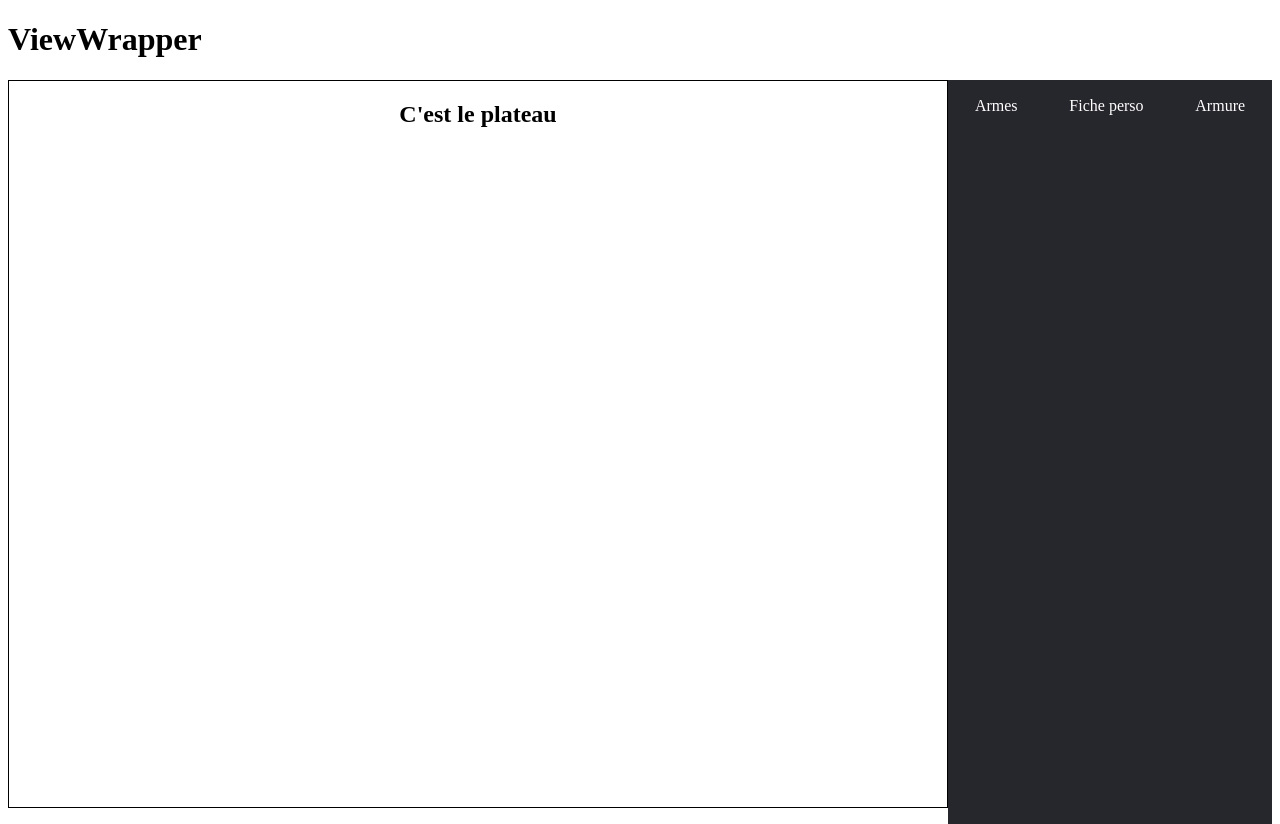
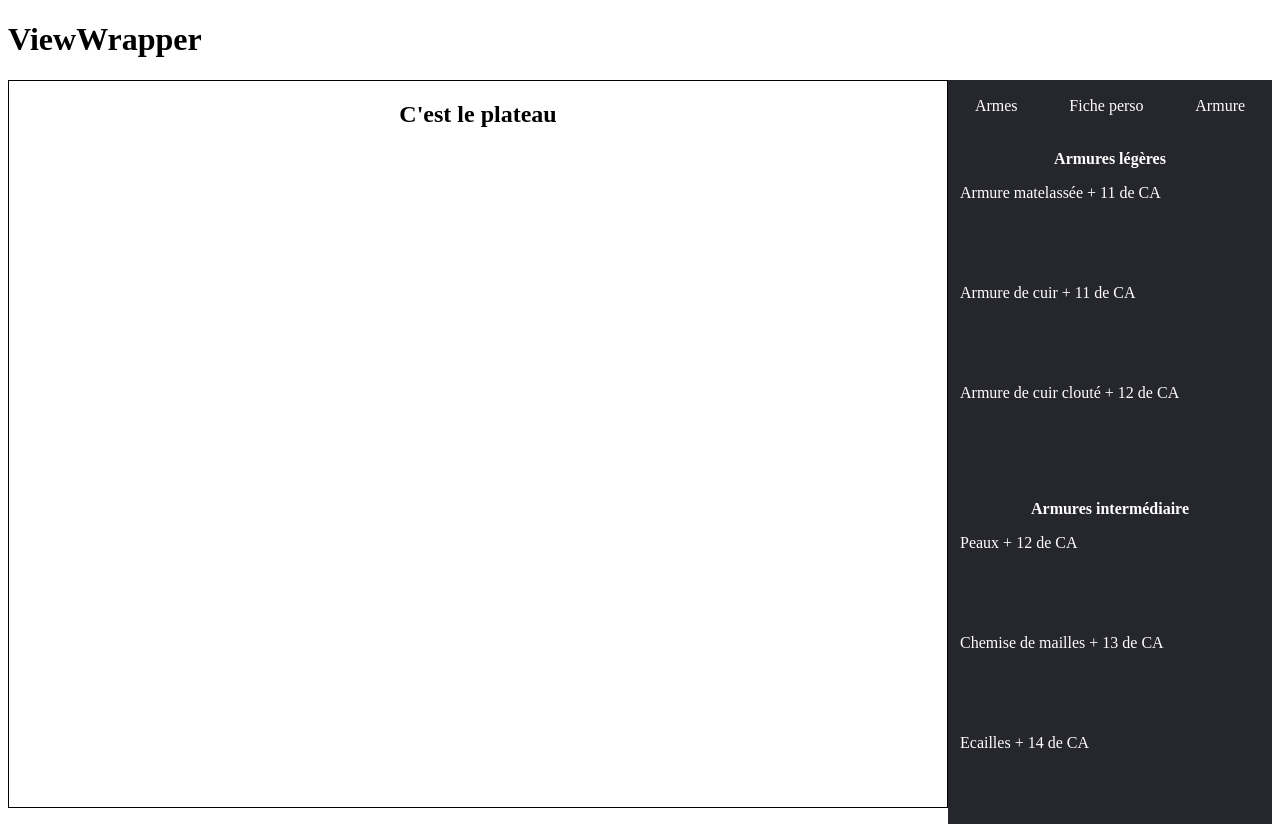
Before and after one commit to Christophe28/ddr20, a React (Create React App) app in the folder my-app/: page /ddr20/game in a window 1280 px wide. Both pictures are taken after a click on the item "Armure". Built offline with nearby package versions, Linux system fonts and the light colour scheme.

Commit message:
config and display armor

```diff
--- /dev/null
+++ b/my-app/src/components/armor/All-armor.jsx
@@ -0,0 +1,27 @@
+import React from 'react';
+import Armor from './Armor';
+
+const AllArmor = ({ data }) => {
+    data.map(elem => console.log(elem.armor))
+    return (
+        <>
+         {
+            data.map((elems, index) => (
+                <React.Fragment key={index}>
+                    <p><strong>{elems.typeArmor}</strong></p>
+                    {
+                        elems.armor.map((elem, index) => (
+                            <Armor
+                            name={elem.name}
+                            stats={elem.ca}
+                            />
+                        ))
+                    }
+                </React.Fragment>
+            ))
+         }
+        </>
+    );
+};
+
+export default AllArmor;
--- /dev/null
+++ b/my-app/src/components/armor/Armor.jsx
@@ -0,0 +1,11 @@
+import React from 'react';
+
+const Armor = ({ name, stats }) => {
+    return (
+        <section className='item'>
+            {name} + {stats} de CA
+        </section>
+    );
+};
+
+export default Armor;
--- a/my-app/src/components/characters/Characters-sheets.jsx
+++ b/my-app/src/components/characters/Characters-sheets.jsx
@@ -3,9 +3,10 @@ import React from 'react';
 const CharactersSheet = () => {
     return (
         <div>
-            <h1>CharacterSheet</h1>
+            <h1>stats personnage</h1>
         </div>
     );
+
 };
 
 export default CharactersSheet;
--- /dev/null
+++ b/my-app/src/config/config-armor.js
@@ -0,0 +1,131 @@
+export const armor = [
+    {
+        typeArmor: "Armures légères",
+        armor: [
+            {
+                id: 1,
+                name: "Armure matelassée",
+                ca: 11,
+                modificator: "Modificateur DEX",
+                discretion: "Désavantage",
+                weight: 4000
+            },
+            {
+                id: 2,
+                name: "Armure de cuir",
+                ca: 11,
+                modificator: "Modificateur DEX",
+                discretion: "",
+                weight: 5000
+            },
+            {
+                id: 3,
+                name: "Armure de cuir clouté",
+                ca: 12,
+                modificator: "Modificateur DEX",
+                discretion: "",
+                weight: 6500
+            },
+        ]
+    },
+    {
+        typeArmor: "Armures intermédiaire",
+        armor: [
+            {
+                id: 4,
+                name: "Peaux",
+                ca: 12,
+                modificator: "Modificateur DEX (max +2)",
+                discretion: "",
+                weight: 6000
+            },
+            {
+                id: 5,
+                name: "Chemise de mailles",
+                ca: 13,
+                modificator: "Modificateur DEX (max +2)",
+                discretion: "",
+                weight: 10000
+            },
+            {
+                id: 6,
+                name: "Ecailles",
+                ca: 14,
+                modificator: "Modificateur DEX (max +2)",
+                discretion: "Désavantage",
+                weight: 22500
+            },
+            {
+                id: 7,
+                name: "Cuirasse",
+                ca: 14,
+                modificator: "Modificateur DEX (max +2)",
+                discretion: "",
+                weight: 10000
+            },
+            {
+                id: 8,
+                name: "Demi-plate",
+                ca: 15,
+                modificator: "Modificateur DEX (max +2)",
+                discretion: "Désavantage",
+                weight: 20000
+            }
+        ]
+    },
+    {
+        typeArmor: "Armures lourdes",
+        armor: [
+            {
+                id: 9,
+                name: "Broigne",
+                ca: 14,
+                modificator: "",
+                strength: "",
+                discretion: "Désavantage",
+                weight: 20000
+            },
+            {
+                id: 10,
+                name: "Cotte de maille",
+                ca: 16,
+                modificator: "",
+                strength: "For 13",
+                discretion: "Désavantage",
+                weight: 27500
+            },
+            {
+                id: 11,
+                name: "Clibanion",
+                ca: 17,
+                modificator: "",
+                strength: "For 15",
+                discretion: "Désavantage",
+                weight: 30000
+            },
+            {
+                id: 12,
+                name: "Harnois",
+                ca: 18,
+                modificator: "",
+                strength: "For 15",
+                discretion: "Désavantage",
+                weight: 32500
+            }
+        ]
+    },
+    {
+        typeArmor: "Bouclié",
+        armor: [
+            {
+                id: 13,
+                name: "Bouclié",
+                ca: +2,
+                modificator: "",
+                strength: "",
+                discretion: "",
+                weight: 3000
+            }
+        ]
+    }
+]
--- a/my-app/src/pages/Game.jsx
+++ b/my-app/src/pages/Game.jsx
@@ -2,11 +2,13 @@ import React from 'react';
 import { useState } from 'react';
 
 import { items } from '../config/config-weapons';
+import { armor } from '../config/config-armor';
 
 import ViewWrapper from '../components/view-wrapper/View-wrapper';
 import NavigationRightPanel from '../components/view-wrapper/Navigation-right-panel';
 import AllItems from '../components/items/All-items';
 import CharactersSheet from '../components/characters/Characters-sheets';
+import AllArmor from '../components/armor/All-armor';
 
 const Game = () => {
     const [currentNavElement, setCurrentNavElement] = useState(<AllItems items={items} />);
@@ -14,8 +16,12 @@ const Game = () => {
         <AllItems
         items={items}
         />,
-        <CharactersSheet />
+        <CharactersSheet />,
+        <AllArmor
+        data={armor}
+        />
     ]
+
     return (
         <div>
             <ViewWrapper>
--- a/my-app/src/style/components/view-wrapper/navigation-right-panel.scss
+++ b/my-app/src/style/components/view-wrapper/navigation-right-panel.scss
@@ -10,6 +10,7 @@
         padding: 0;
 
         li {
+            user-select: none;
 
              &:hover {
                 cursor: pointer;
```
